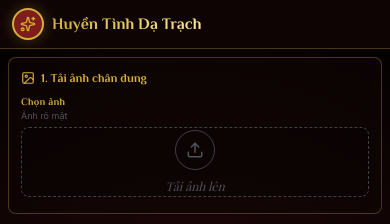
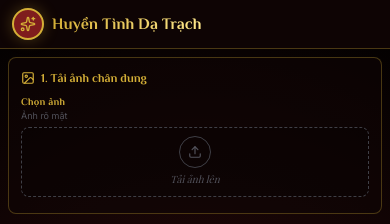
Before and after one commit to 0xAstroAlpha/Hanoi-TV-Movie, a React (Vite) app: page / in a window 390 px wide. Shown: the top 224 px of the page. Built offline with nearby package versions, Linux system fonts and the light colour scheme; a web font is replaced by a local one.

Commit message:
Make upload icon compact: smaller icon (32px), smaller text, reduced gap

```diff
--- a/components/UploadZone.tsx
+++ b/components/UploadZone.tsx
@@ -143,12 +143,12 @@ export const UploadZone: React.FC<UploadZoneProps> = ({
               initial={{ opacity: 0 }}
               animate={{ opacity: 1 }}
               exit={{ opacity: 0 }}
-              className="absolute inset-0 flex flex-col items-center justify-center gap-2 text-zinc-600"
+              className="absolute inset-0 flex flex-col items-center justify-center gap-1 text-zinc-600 p-2"
             >
-              <div className="w-10 h-10 rounded-full border border-zinc-700 flex items-center justify-center group-hover:border-feudal-gold/50 group-hover:text-feudal-gold transition-colors">
-                <Upload size={18} />
+              <div className="w-8 h-8 sm:w-9 sm:h-9 rounded-full border border-zinc-700 flex items-center justify-center group-hover:border-feudal-gold/50 group-hover:text-feudal-gold transition-colors">
+                <Upload size={14} className="sm:w-4 sm:h-4" />
               </div>
-              <p className="text-xs font-serif italic group-hover:text-zinc-400">Tải ảnh lên</p>
+              <p className="text-[10px] sm:text-xs font-serif italic group-hover:text-zinc-400">Tải ảnh lên</p>
             </motion.div>
           )}
         </AnimatePresence>
```
